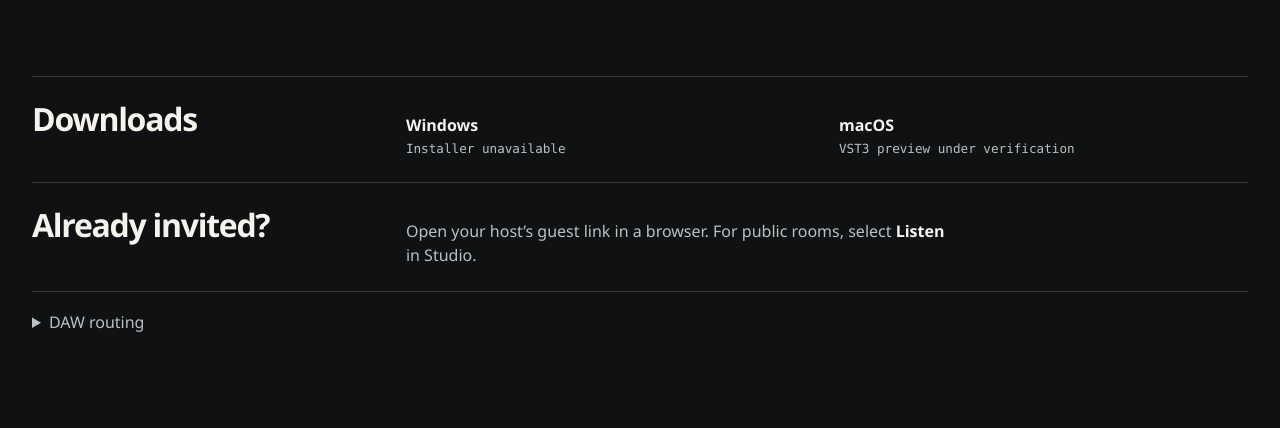
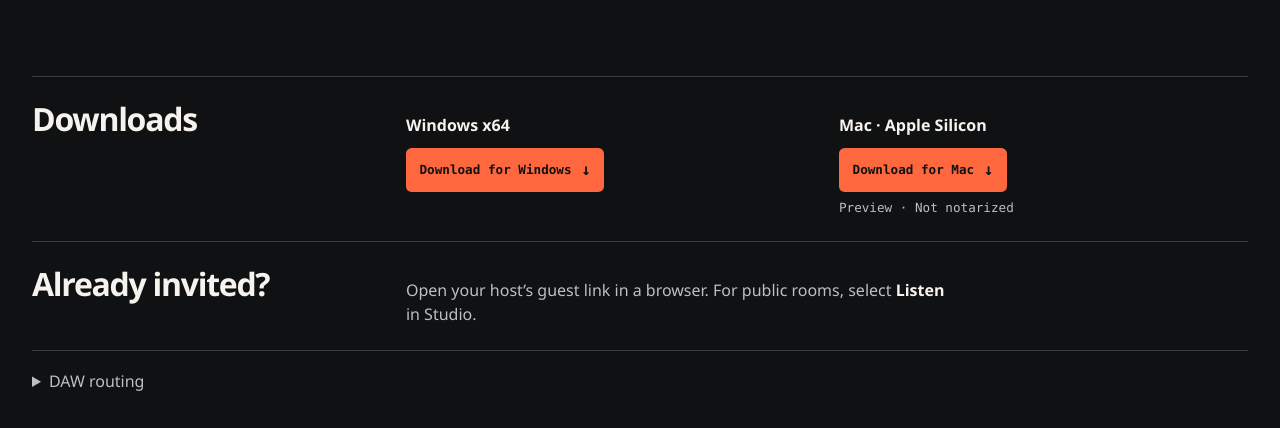
Before and after one commit to Justinandjohnson/room-bridge-downloads, a plain HTML site: page index.html in a window 1280 px wide. Shown: the part 644-1072 px from the top of the page. Before the commit the page ends 1013 px from the top, so only its background shows below. Drawn offline with Linux system fonts and the light colour scheme.

Commit message:
Add Windows and Apple Silicon preview downloads

```diff
--- a/index.html
+++ b/index.html
@@ -32,10 +32,16 @@
     <section class="downloads" id="downloads" aria-labelledby="downloads-title">
       <h2 id="downloads-title">Downloads</h2>
       <dl>
-        <div><dt>Windows</dt><dd>Installer unavailable</dd></div>
-        <div><dt>macOS</dt><dd>VST3 preview under verification</dd></div>
+        <div>
+          <dt>Windows x64</dt>
+          <dd><a class="download" href="https://github.com/Justinandjohnson/room-bridge-downloads/releases/download/v0.0.1-preview.1/room-bridge-guest-0.0.1-win-x64.zip">Download for Windows <span aria-hidden="true">↓</span></a></dd>
+        </div>
+        <div>
+          <dt>Mac · Apple Silicon</dt>
+          <dd><a class="download" href="https://github.com/Justinandjohnson/room-bridge-downloads/releases/download/v0.0.1-preview.1/room-bridge-guest-0.0.1-mac-arm64.zip">Download for Mac <span aria-hidden="true">↓</span></a></dd>
+          <dd class="release-note">Preview · Not notarized</dd>
+        </div>
       </dl>
-      <!-- Replace the relevant status with a direct verified release asset link after publication. -->
     </section>
 
     <section class="join" id="join" aria-labelledby="join-title">
--- a/styles.css
+++ b/styles.css
@@ -39,6 +39,10 @@ h2 { font-size: clamp(1.45rem, 3vw, 2rem); line-height: 1.12; letter-spacing: -.
 dl { display: grid; grid-template-columns: repeat(2, minmax(0, 1fr)); gap: .7rem 1.5rem; margin: 0; }
 dt { font-weight: 720; }
 dd { margin: .15rem 0 0; color: var(--muted); font: .79rem/1.45 var(--mono); }
+.download { display: inline-flex; align-items: center; justify-content: space-between; gap: .6rem; min-height: 44px; padding: .58rem .85rem; margin-top: .5rem; background: var(--accent); color: #101112; border-radius: .35rem; font-weight: 750; text-decoration: none; }
+.download:hover { background: #ff8968; }
+.download span { font-size: 1rem; }
+.release-note { margin-top: .45rem; }
 .join p, details p { color: var(--muted); max-width: 62ch; text-wrap: pretty; }
 .join strong { color: var(--text); }
 .routing { border-top: 1px solid var(--line); padding-block: .55rem 1.5rem; }
```
